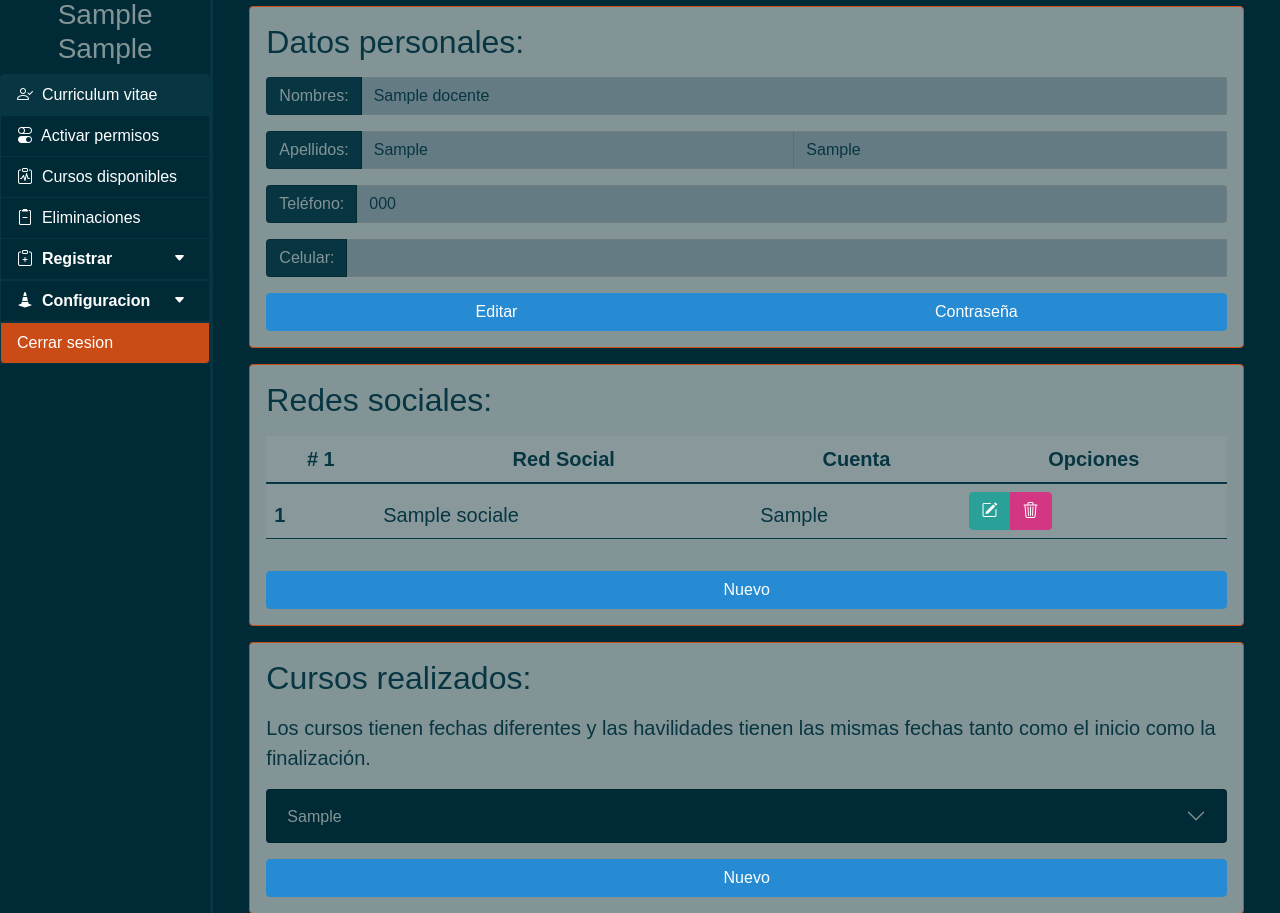
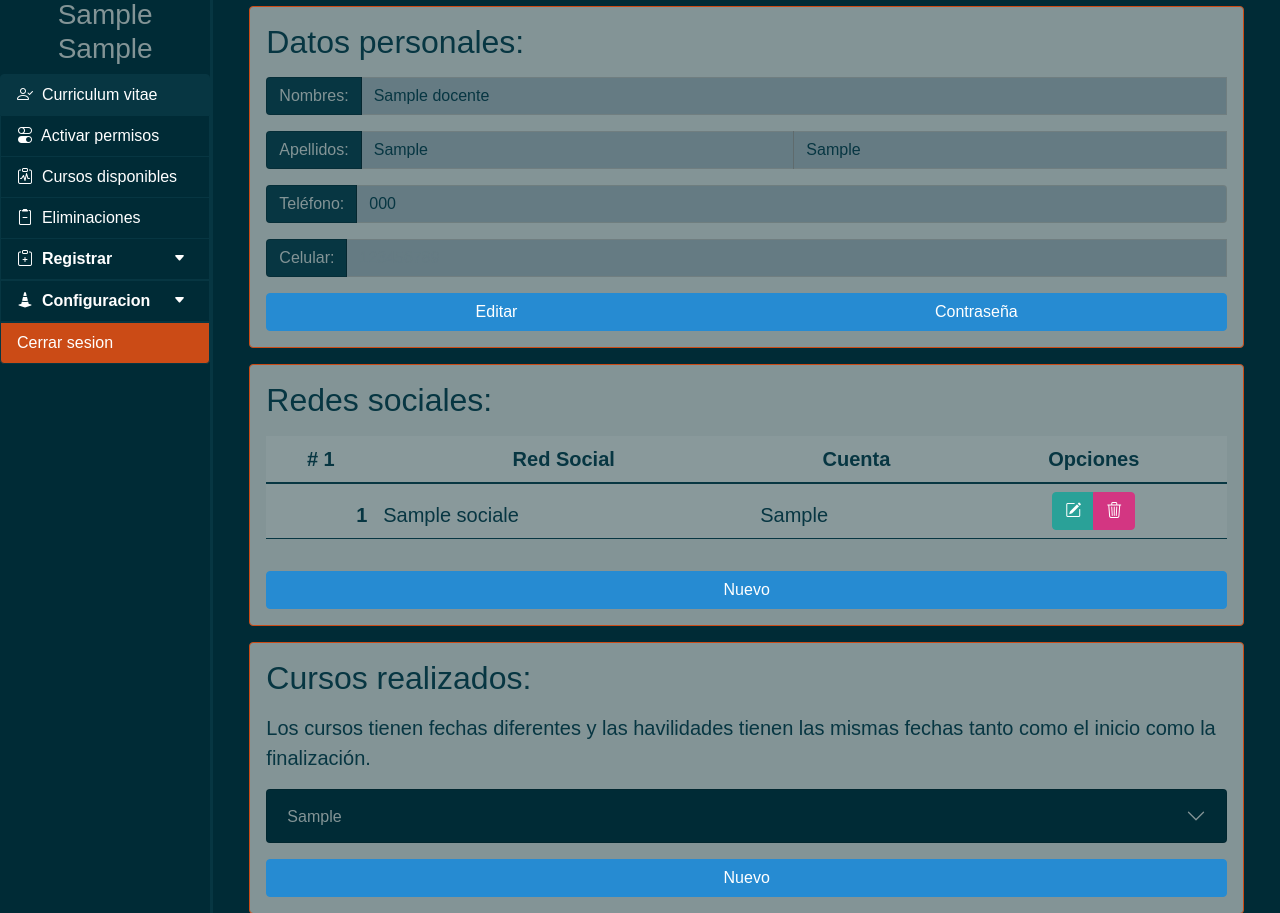
Before and after one commit to Jesus-02/profesor, a PHP site: page /views/mister.php in a window 1280 px wide. Shown: the part 135-1048 px from the top of the page. Run offline with PHP 8.4, Linux system fonts and the light colour scheme; the visitor is signed in with stand-in values (Sample User, id 1); tables that the repository leaves empty or names only in its code hold one stand-in row (values such as "Sample post"); data that the repository does not hold is empty.

Commit message:
v0.07 apariencia modificada

```diff
--- a/views/mister.php
+++ b/views/mister.php
@@ -374,7 +374,7 @@ include_once "../system_data/dataView.php";
                                         for ($x = 0; $x < count($social); $x++) {
                                         ?>
                                             <tr>
-                                                <th scope="row">
+                                                <th scope="row"  class="text-end">
                                                     <?php
                                                     echo $x + 1;
                                                     ?>
@@ -389,7 +389,7 @@ include_once "../system_data/dataView.php";
                                                     print_r($social[$x][1]);
                                                     ?>
                                                 </td>
-                                                <td>
+                                                <td  class="text-md-center">
                                                     <div class="btn-group" role="group" aria-label="Opciones">
                                                         <button type="button" name="edit" class="btn btn-success" onclick="javaScript:editData(<?php echo $social[$x][3] ?>,'modalSocial')" data-bs-toggle="modal" data-bs-target="#modalSocial">
                                                             <i class="bi bi-pencil-square"></i>
@@ -525,7 +525,7 @@ include_once "../system_data/dataView.php";
                         </div>
                     </form>
                 </article>
-                <!-- cursos Activos -->
+                <!-- cursos Activados -->
                 <article id="cursosActivos" class="container bg-secondary text-dark border border-warning rounded py-5">
                     <h1>Cursos disponibles:</h1>
                     <p class="fs-4">Ver los cursos que estoy dictando y los que ya han finalizado.</p>
@@ -548,9 +548,9 @@ include_once "../system_data/dataView.php";
                                         <tr>
                                             <th scope="row"><?php echo $cursoV[$i][1] ?></th>
                                             <td><?php echo $cursoV[$i][8] ?></td>
-                                            <td><?php echo $cursoV[$i][6] . " - " . $cursoV[$i][7] ?></td>
-                                            <td class="text-center"><?php echo $cursoV[$i][5] ?></td>
-                                            <td><button type="button" class="btn btn-primary" onclick="javaScript:activeCourse(<?php echo $cursoV[$i][10];?>, false)">Desactivar</button></td>
+                                            <td class="text-end"><?php echo $cursoV[$i][6] . " - " . $cursoV[$i][7] ?></td>
+                                            <td><?php echo ($cursoV[$i][5]=="V") ? "Educando" : "Culminado" ; ?></td>
+                                            <td  class="text-md-center"><button type="button" class="btn btn-primary" title="Desactivar curso" onclick="javaScript:activeCourse(<?php echo $cursoV[$i][10];?>, false)"><i class="bi bi-journal-minus"></i></button></td>
                                         </tr>
                                     <?php } ?>
                                 </tbody>
@@ -574,9 +574,9 @@ include_once "../system_data/dataView.php";
                                         <tr>
                                             <th scope="row"><?php echo $cursoF[$i][1] ?></th>
                                             <td><?php echo $cursoF[$i][5] ?></td>
-                                            <td><?php echo $cursoF[$i][3] . " - " . $cursoF[$i][4] ?></td>
-                                            <td class="text-center"><?php echo $cursoF[$i][2] ?></td>
-                                            <td><button type="button" class="btn btn-success" onclick="javaScript:activeCourse(<?php echo $cursoF[$i][6];?>, true)">activar</button></td>
+                                            <td class="text-end"><?php echo $cursoF[$i][3] . " - " . $cursoF[$i][4] ?></td>
+                                            <td><?php echo ($cursoF[$i][2]=="V") ? "Educando" : "Culminado" ; ?></td>
+                                            <td  class="text-md-center"><button type="button" class="btn btn-success" title="Activar curso" onclick="javaScript:activeCourse(<?php echo $cursoF[$i][6];?>, true)"><i class="bi bi-journal-check"></i></button></td>
                                         </tr>
                                     <?php } ?>
                                 </tbody>
@@ -606,9 +606,9 @@ include_once "../system_data/dataView.php";
                                     <tr>
                                         <th scope="row"><?php echo $cursoFE[$i][1] ?></th>
                                         <td><?php echo $cursoFE[$i][3] ?></td>
-                                        <td><?php echo $cursoFE[$i][5] ?></td>
-                                        <td><?php echo $cursoFE[$i][2] ?></td>
-                                        <td>
+                                        <td class="text-end"><?php echo $cursoFE[$i][5] ?></td>
+                                        <td class="text-end"><?php echo $cursoFE[$i][2] ?></td>
+                                        <td class="text-md-center">
                                             <div class="btn-group" role="group" aria-label="Opciones">
                                                 <button type="button" name="empty" class="btn btn-primary" title="Desocupar alumnos">
                                                     <i class="bi bi-people"></i>
@@ -650,12 +650,12 @@ include_once "../system_data/dataView.php";
                                             <tbody class="text-start">
                                                 <?php for ($y = 0; $y < count($alumnos); $y++) { ?>
                                                     <tr>
-                                                        <td><?php echo $y + 1; ?></td>
+                                                        <td class="text-end"><?php echo $y + 1; ?></td>
                                                         <th scope="row"><?php echo $alumnos[$y][3] . " " . $alumnos[$y][4]; ?></th>
                                                         <td><?php echo $alumnos[$y][1]; ?></td>
-                                                        <td><?php echo $alumnos[$y][6]; ?></td>
+                                                        <td class="text-end"><?php echo $alumnos[$y][6]; ?></td>
                                                         <td><?php echo $alumnos[$y][5]; ?></td>
-                                                        <td><button type="button" class="btn btn-danger"><i class="bi bi-trash3"></i></button></td>
+                                                        <td class="text-md-center"><button type="button" class="btn btn-danger"><i class="bi bi-trash3"></i></button></td>
                                                     </tr>
                                                 <?php } ?>
                                             </tbody>
@@ -814,9 +814,9 @@ include_once "../system_data/dataView.php";
                                             <th scope="row"><?php echo $alumnosD[$i][7]; ?></th>
                                             <td><?php echo $alumnosD[$i][2] . " " . $alumnosD[$i][3]; ?></td>
                                             <td><?php echo $alumnosD[$i][4]; ?></td>
-                                            <td><?php echo $alumnosD[$i][5]; ?></td>
+                                            <td class="text-end"><?php echo $alumnosD[$i][5]; ?></td>
                                             <td><?php echo $alumnosD[$i][6]; ?></td>
-                                            <td>
+                                            <td class="text-md-center">
                                                 <button type="button" class="btn btn-warning" data-bs-container="body" data-bs-toggle="popover" data-bs-placement="top" data-bs-content="<?php echo $alumnosD[$i][1]; ?>">
                                                     <i class="bi bi-person-badge"></i>
                                                 </button>
@@ -941,9 +941,9 @@ include_once "../system_data/dataView.php";
                                                 <th scope="row"><?php echo $cursosEvaluaciones[$i][6] . " - " . $cursosEvaluaciones[$i][10] ?></th>
                                                 <td><?php echo $cursosEvaluaciones[$i][7] ?></td>
                                                 <td><?php echo $cursosEvaluaciones[$i][3] ?></td>
-                                                <td><?php echo $cursosEvaluaciones[$i][2] ?></td>
+                                                <td class="text-end"><?php echo $cursosEvaluaciones[$i][2] ?></td>
                                                 <td><?php echo $cursosEvaluaciones[$i][5] == "v" ? "Pendiente" : "Completo"; ?></td>
-                                                <td><button type="button" class="btn btn-danger"><i class="bi bi-trash3"></i></button></td>
+                                                <td class="text-md-center"><button type="button" class="btn btn-danger"><i class="bi bi-trash3"></i></button></td>
                                             </tr>
                                         <?php }  ?>
                                     </tbody>
@@ -1043,7 +1043,7 @@ include_once "../system_data/dataView.php";
                                                 <th scope="row"><?php echo $cursosEvaluaciones[$i][6] . " - " . $cursosEvaluaciones[$i][10] ?></th>
                                                 <td><?php echo $cursosEvaluaciones[$i][7] ?></td>
                                                 <td><?php echo $cursosEvaluaciones[$i][3] ?></td>
-                                                <td><?php echo $cursosEvaluaciones[$i][2] ?></td>
+                                                <td class="text-end"><?php echo $cursosEvaluaciones[$i][2] ?></td>
                                                 <td><?php echo $cursosEvaluaciones[$i][5] == "v" ? "Pendiente" : "Completo"; ?></td>
                                             </tr>
                                         <?php }  ?>
@@ -1053,7 +1053,7 @@ include_once "../system_data/dataView.php";
                         </div>
                     </div>
                 </article>
-                    <!-- cursos -->
+                <!-- cursos -->
                 <article id="cursos" class="container">
                     <h1>Cursos:</h1>
                     <p class="fs-4">Registrar nuevo curso para poner como opcion para las activaciones.</p>
@@ -1110,10 +1110,10 @@ include_once "../system_data/dataView.php";
                                 <tbody>
                                     <?php for ($x = 0; $x < count($lcurso); $x++) {  ?>
                                         <tr>
-                                            <td><?php echo $x + 1; ?></td>
+                                            <td class="text-end"><?php echo $x + 1; ?></td>
                                             <th scope="row"> <?php echo $lcurso[$x][1]; ?></th>
                                             <td> <?php echo $lcurso[$x][2]; ?> </td>
-                                            <td><button type="button" class="btn btn-danger"><i class="bi bi-trash3"></i></button></td>
+                                            <td class="text-md-center"><button type="button" class="btn btn-danger"><i class="bi bi-trash3"></i></button></td>
                                         </tr>
                                     <?php } ?>
                                 </tbody>
@@ -1302,9 +1302,9 @@ include_once "../system_data/dataView.php";
                                         <tr>
                                             <th scope="row"><?php echo $cursoLocal[$i][1]; ?></th>
                                             <td><?php echo $cursoLocal[$i][8]; ?></td>
-                                            <td><?php echo $cursoLocal[$i][3]; ?></td>
-                                            <td><?php echo $cursoLocal[$i][6]; ?></td>
-                                            <td><?php echo $cursoLocal[$i][7]; ?></td>
+                                            <td class="text-end"><?php echo $cursoLocal[$i][3]; ?></td>
+                                            <td class="text-end"><?php echo $cursoLocal[$i][6]; ?></td>
+                                            <td class="text-end"><?php echo $cursoLocal[$i][7]; ?></td>
                                         </tr>
                                     <?php } ?>
                                 </tbody>
@@ -1369,10 +1369,10 @@ include_once "../system_data/dataView.php";
                                 <tbody>
                                     <?php for ($x = 0; $x < count($instituto); $x++) { ?>
                                         <tr>
-                                            <td><?php echo $x + 1; ?></td>
+                                            <td class="text-end"><?php echo $x + 1; ?></td>
                                             <th scope="row"><?php echo $instituto[$x][1]; ?></th>
                                             <td><?php echo $instituto[$x][2]; ?></td>
-                                            <td><button type="button" class="btn btn-danger"><i class="bi bi-trash3"></i></button></td>
+                                            <td class="text-md-center"><button type="button" class="btn btn-danger"><i class="bi bi-trash3"></i></button></td>
                                         </tr>
                                     <?php } ?>
                                 </tbody>
```
